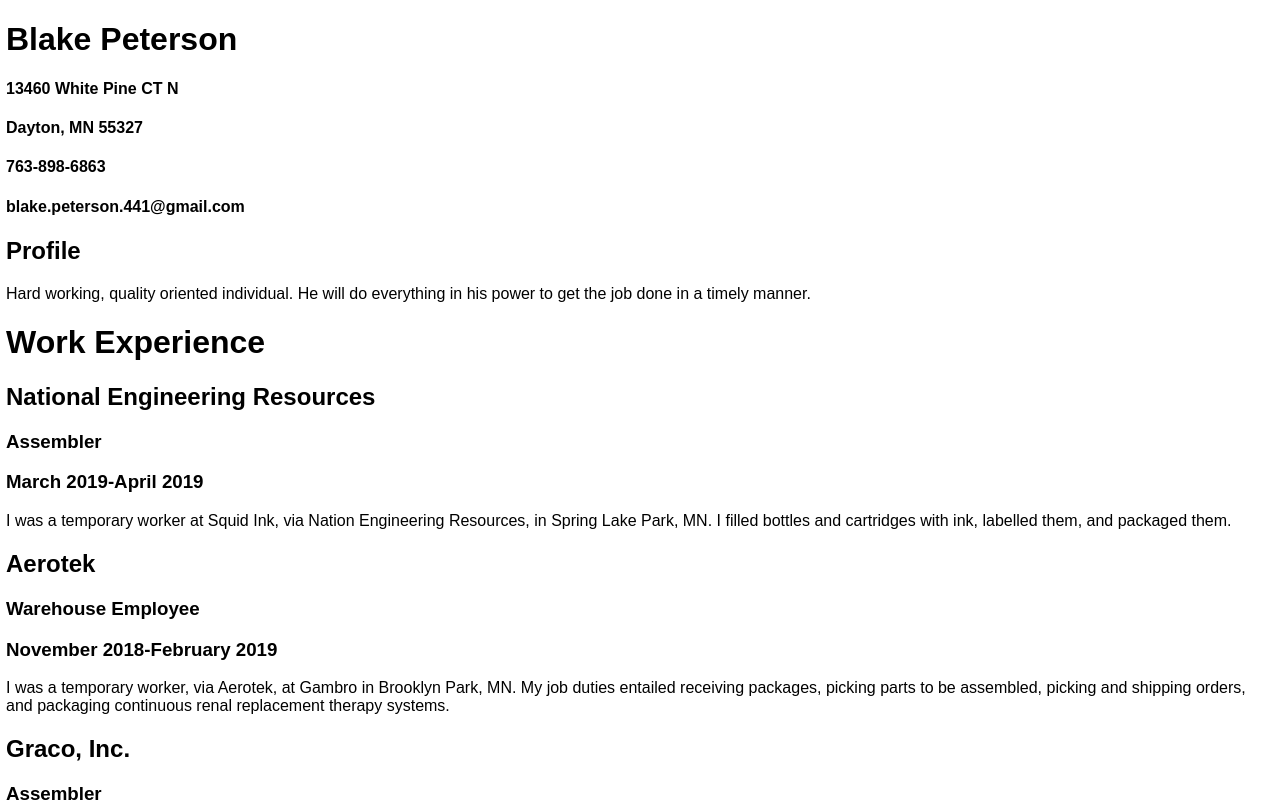
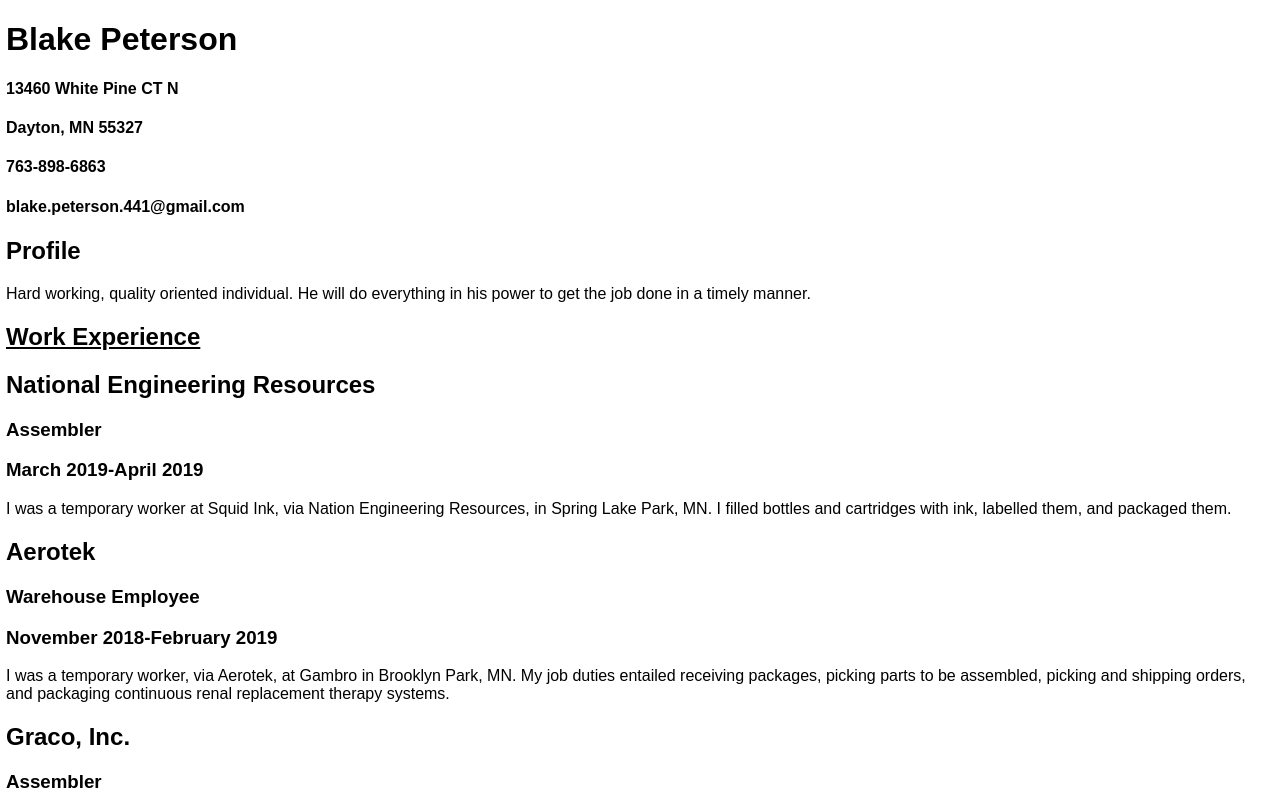
Before and after one commit to blakepeterson441/blakepeterson441.github.io, a plain HTML site: page index.html in a window 1280 px wide. Shown: the top 808 px of the page. Drawn offline with Linux system fonts and the light colour scheme.

Commit message:
underlined WE

```diff
--- a/index.html
+++ b/index.html
@@ -12,7 +12,7 @@
      <h4>blake.peterson.441@gmail.com</h4>
     <h2>Profile</h2>
       <p>Hard working, quality oriented individual. He will do everything in his power to get the job done in a timely manner.</p>
-      <h1>Work Experience</h1>
+    <h2><u>Work Experience</u></h2>
         <h2>National Engineering Resources</h2>
         <h3>Assembler</h3>
         <h3>March 2019-April 2019</h3>
```
